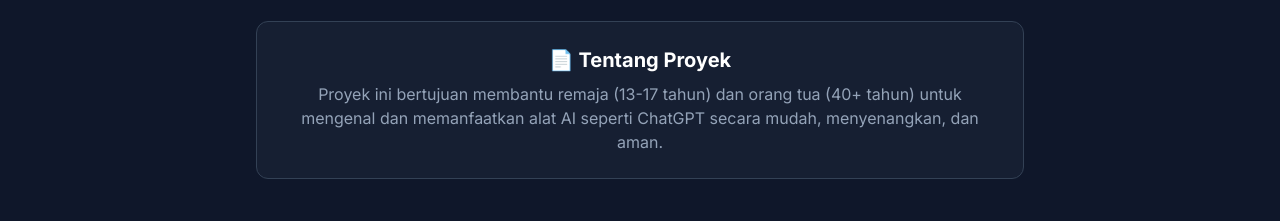
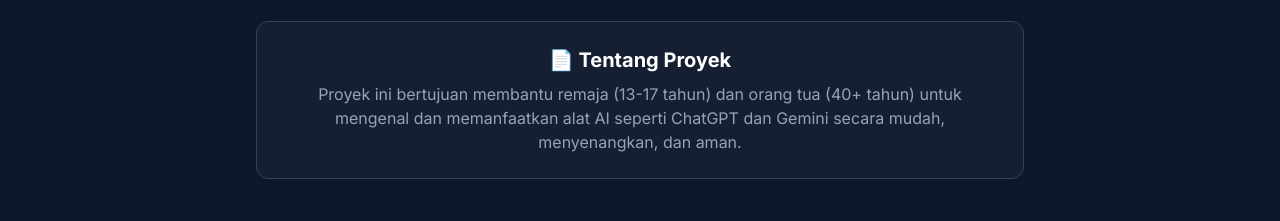
Before and after one commit to bboden1/AI-untuk-Pemula-Penggunaan-Teknologi-Cerdas-untuk-Remaja-Orang-Tua, a plain HTML site: page index.html in a window 1280 px wide. Shown: the part 147-368 px from the top of the page. Drawn offline with nearby package versions, Linux system fonts and the light colour scheme.

Commit message:
Finalisasi konten

```diff
--- a/index.html
+++ b/index.html
@@ -56,7 +56,7 @@
             <div class="mt-6 max-w-3xl mx-auto bg-slate-800/50 border border-slate-700 p-6 rounded-xl">
                 <h2 class="text-xl font-bold text-white mb-2">📄 Tentang Proyek</h2>
                 <p class="text-slate-400">
-                    Proyek ini bertujuan membantu remaja (13-17 tahun) dan orang tua (40+ tahun) untuk mengenal dan memanfaatkan alat AI seperti ChatGPT secara mudah, menyenangkan, dan aman.
+                    Proyek ini bertujuan membantu remaja (13-17 tahun) dan orang tua (40+ tahun) untuk mengenal dan memanfaatkan alat AI seperti ChatGPT dan Gemini secara mudah, menyenangkan, dan aman.
                 </p>
             </div>
         </header>
```
